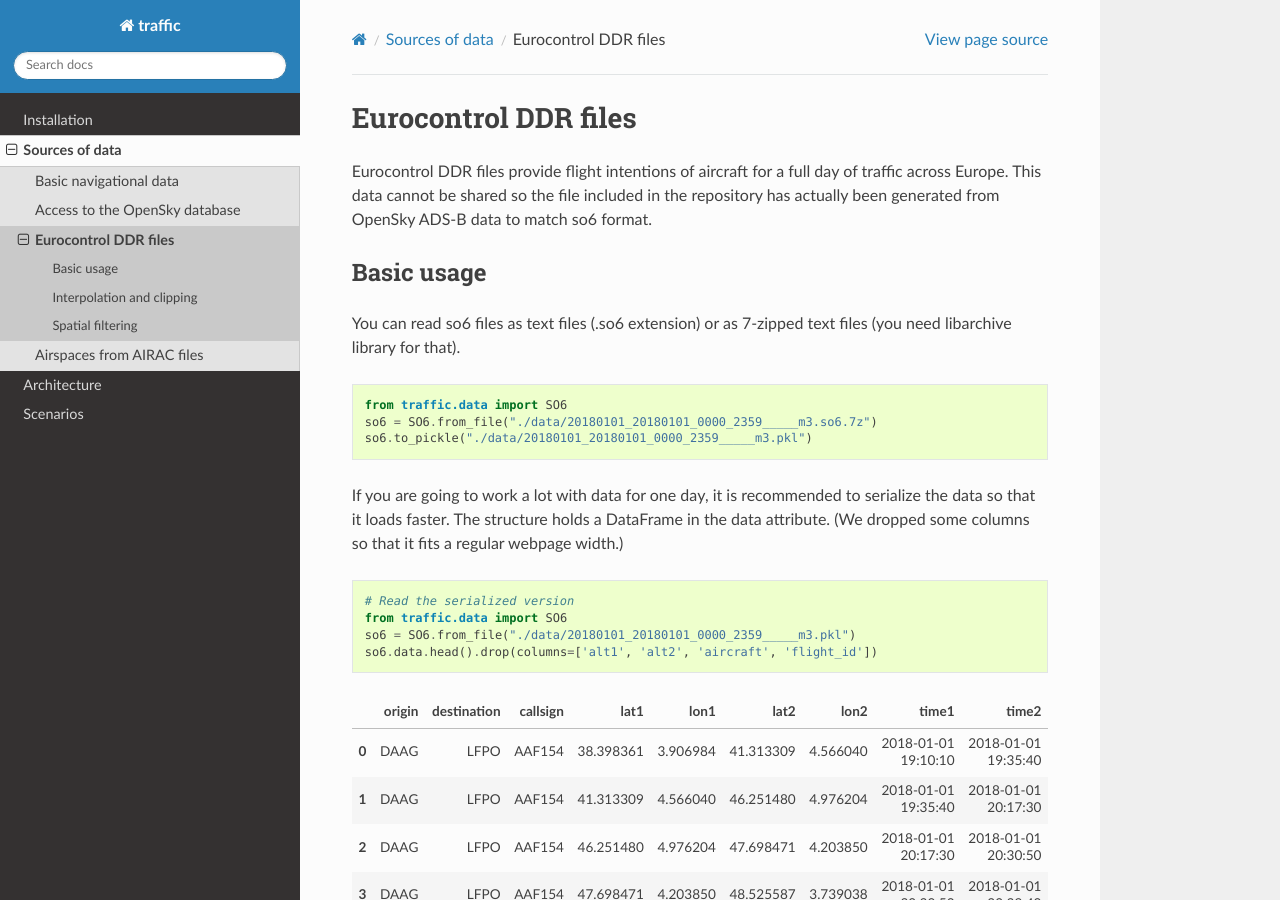
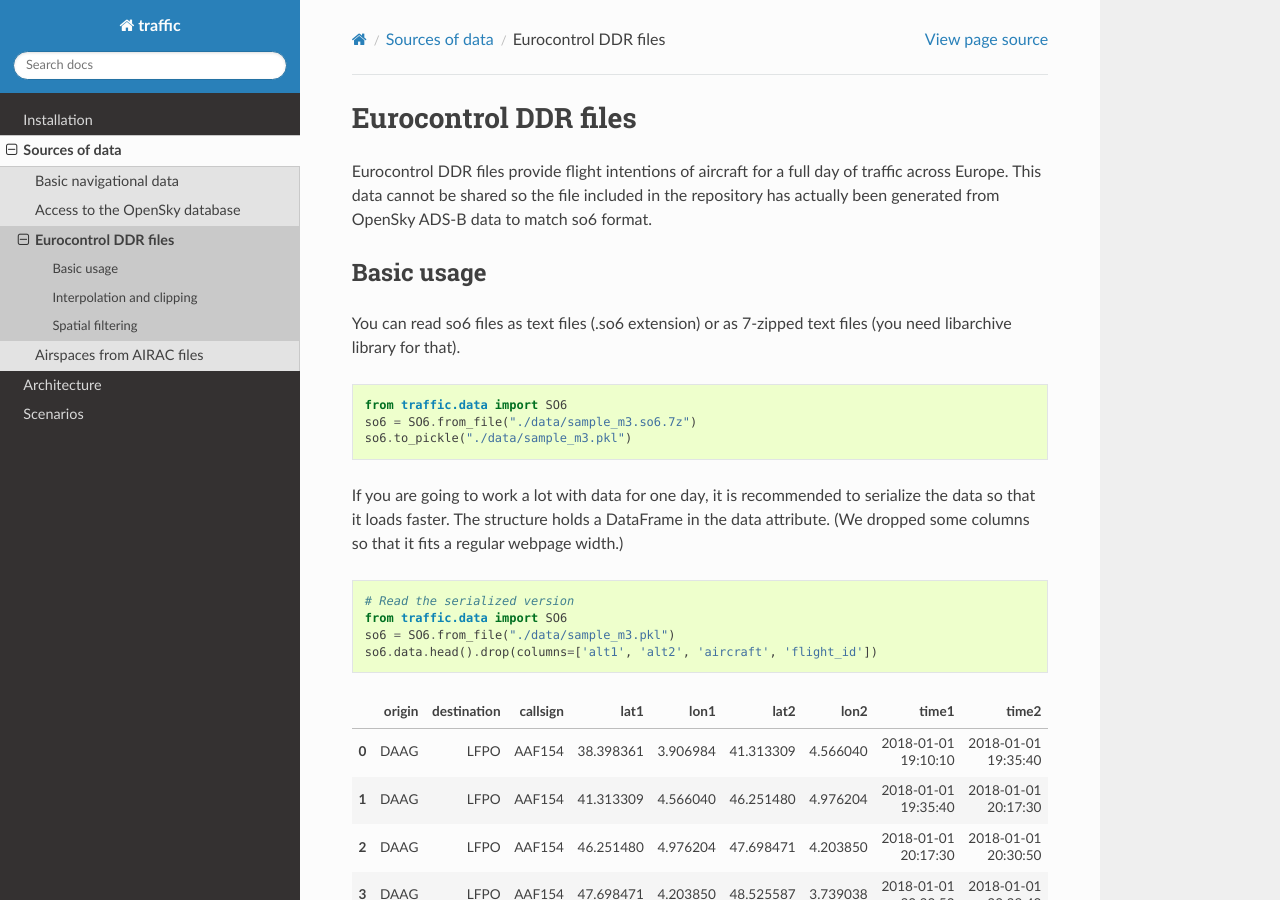
Before and after one commit to xoolive/traffic, a Sphinx documentation site: the page built from docs/so6_usage.rst, in a window 1280 px wide and 900 px high. Built offline with Sphinx 7.4.7 and the Read the Docs theme 2.0.0, drawn with Linux system fonts in a browser that asks for light colours; pages that are not in the unit, such as notebooks, are missing from menus.

Commit message:
rename file

```diff
--- a/docs/so6_usage.rst
+++ b/docs/so6_usage.rst
@@ -16,8 +16,8 @@ text files (you need libarchive library for that).
 .. code:: python
 
     from traffic.data import SO6
-    so6 = SO6.from_file("./data/20180101_20180101_0000_2359_____m3.so6.7z")
-    so6.to_pickle("./data/20180101_20180101_0000_2359_____m3.pkl")
+    so6 = SO6.from_file("./data/sample_m3.so6.7z")
+    so6.to_pickle("./data/sample_m3.pkl")
 
 If you are going to work a lot with data for one day, it is recommended
 to serialize the data so that it loads faster. The structure holds a
@@ -28,7 +28,7 @@ fits a regular webpage width.)
 
     # Read the serialized version
     from traffic.data import SO6
-    so6 = SO6.from_file("./data/20180101_20180101_0000_2359_____m3.pkl")
+    so6 = SO6.from_file("./data/sample_m3.pkl")
     so6.data.head().drop(columns=['alt1', 'alt2', 'aircraft', 'flight_id'])
 
 
```
